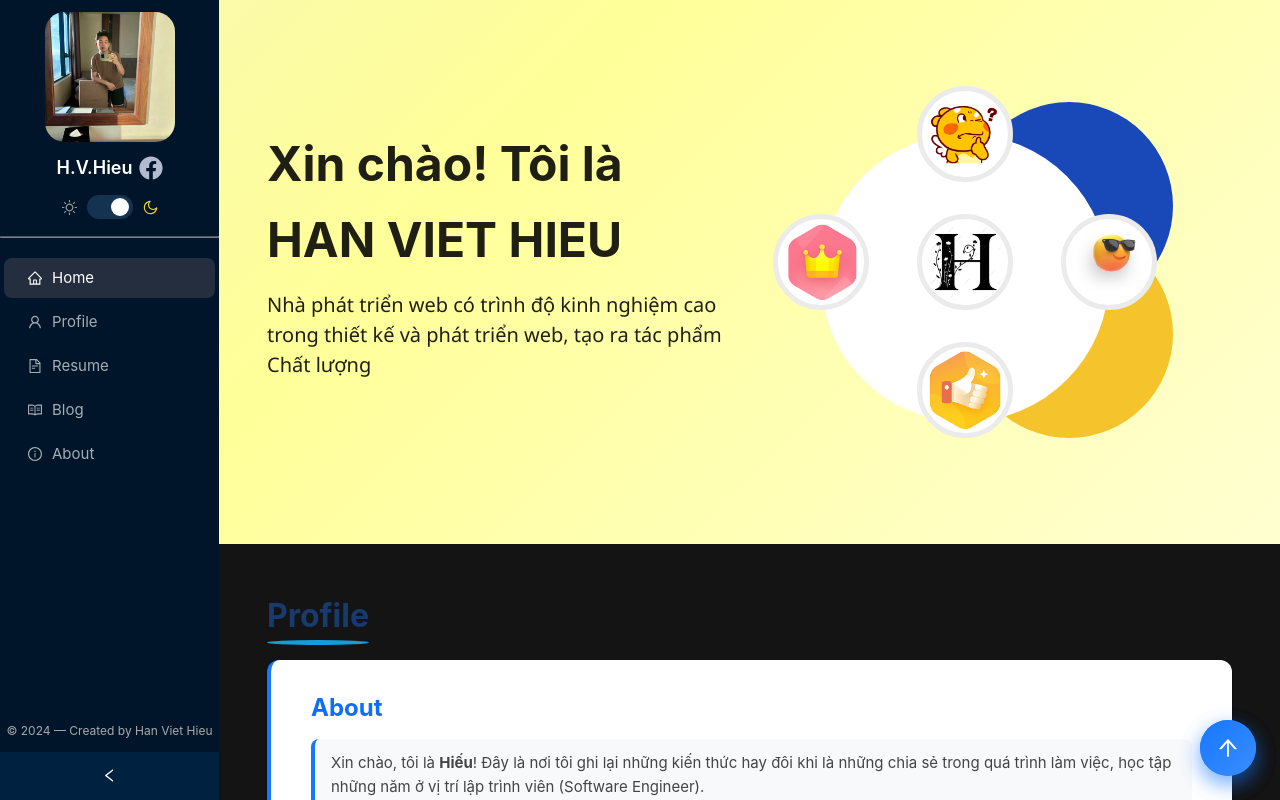
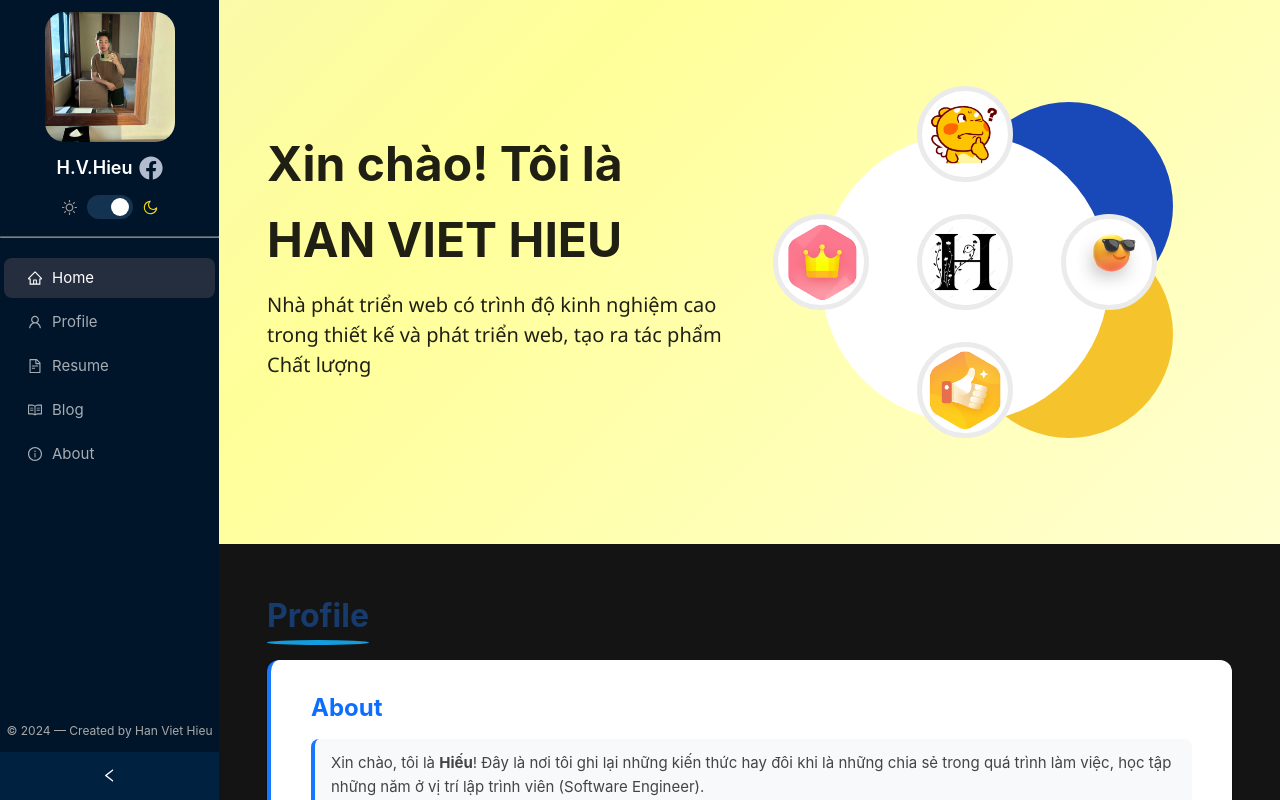
Before and after one commit to HanVietHieu/block-2025, a React (Vite) app: page / in a window 1280 px wide. Built offline with nearby package versions, Linux system fonts and the light colour scheme.

Commit message:
update responsite btn scrool top

```diff
--- a/src/assets/styles/global.scss
+++ b/src/assets/styles/global.scss
@@ -107,10 +107,20 @@
 
   box-shadow: 0 8px 20px rgba(22, 119, 255, 0.35);
   transition: all 0.28s ease;
+
+  @media (max-width: 768px) {
+    width: 36px !important;
+    height: 36px !important;
+
+    svg {
+      font-size: 18px;
+    }
+  }
 }
 
 .scroll-top-btn:hover {
-  transform: scale(1.12) translateY(-4px);
+  transform: scale(1.02);
+  transition: 0.3s ease-in-out;
   box-shadow: 0 12px 28px rgba(22, 119, 255, 0.45);
 }
 
--- a/src/layouts/MainLayout.tsx
+++ b/src/layouts/MainLayout.tsx
@@ -35,7 +35,7 @@ const menuItems = [
 ];
 
 const MainLayout: React.FC = () => {
-  const isCheckMobile = useWindowWidth(992)
+  const isCheckMobile = useWindowWidth(992);
   const contentRef = useRef<HTMLDivElement | null>(null);
   const [collapsed, setCollapsed] = useState<boolean>(useWindowWidth(992));
   const [messageCreated, setMessageCreated] = useState(
@@ -108,16 +108,16 @@ const MainLayout: React.FC = () => {
         $theme={themeMode}
         breakpoint={undefined}
         width={collapsed && !isCheckMobile ? 160 : 219}
-        collapsible = {!isCheckMobile}
-        collapsed={collapsed &&  !isCheckMobile}
+        collapsible={!isCheckMobile}
+        collapsed={collapsed && !isCheckMobile}
         onCollapse={(value: boolean) => handleCollapsed(value)}
-        style={{height: `${isCheckMobile ? '100%' : 'auto'}`}}
+        style={{ height: `${isCheckMobile ? "100%" : "auto"}` }}
       >
-        <StyledAvt $collapsed={collapsed &&  !isCheckMobile}>
+        <StyledAvt $collapsed={collapsed && !isCheckMobile}>
           <img className="profile__avt" src={information.avatar} alt="avt" />
           <div className="avt-item">
             <Logo>{information.fullName}</Logo>
-            {collapsed &&  !isCheckMobile ? null : (
+            {collapsed && !isCheckMobile ? null : (
               <FaFacebook
                 size={24}
                 onClick={handleRouter}
@@ -130,7 +130,7 @@ const MainLayout: React.FC = () => {
         <ThemeToggle
           themeMode={themeMode}
           toggleTheme={toggleTheme}
-          collapsed={collapsed &&  !isCheckMobile}
+          collapsed={collapsed && !isCheckMobile}
         />
         <hr />
         <Menu
@@ -178,12 +178,16 @@ const MainLayout: React.FC = () => {
             {handleMenuItems()}
           </Drawer>
         )}
-      <ContentLayout ref={contentRef} className={`${isCheckMobile ? 'mt-57' : ''}`}>
+        <ContentLayout
+          ref={contentRef}
+          className={`${isCheckMobile ? "mt-57" : ""}`}
+        >
           <StyledContent style={{ background: currentTheme.contentBg }}>
             <Outlet />
           </StyledContent>
         </ContentLayout>
-      <ScrollTopButton handleScrollTop={() => handleScrollTo("root")} /></Layout>
+        <ScrollTopButton handleScrollTop={() => handleScrollTo("root")} activeKey={activeKey}/>
+      </Layout>
     </>
   );
 };
--- a/src/layouts/components/ScrollTopButton.tsx
+++ b/src/layouts/components/ScrollTopButton.tsx
@@ -1,8 +1,15 @@
 import { ArrowUpOutlined } from "@ant-design/icons";
 import { Button } from "antd";
 
-export default function ScrollTopButton({handleScrollTop = () => {}}) {
+interface ScrollTopButtonProps {
+  handleScrollTop?: () => void;
+  activeKey?: string | number;
+}
+export default function ScrollTopButton({handleScrollTop = () => {}, activeKey}: ScrollTopButtonProps) {
 
+  if(activeKey === 'home' || activeKey === "profile") {
+    return <></>
+  }
   return (
     <Button
       type="primary"
--- a/src/pages/blog/index.tsx
+++ b/src/pages/blog/index.tsx
@@ -4,7 +4,6 @@ import Profile from "./components/profile";
 import ProjectsSection from "./components/project";
 import Block from "./components/block";
 import About from "./components/about";
-import ScrollTopButton from "../../layouts/components/ScrollTopButton";
 
 const Blog: React.FC = () => (
   <div>
@@ -23,7 +22,6 @@ const Blog: React.FC = () => (
     <div id="about" style={{ paddingBottom: "24px" }}>
       <About />
     </div>
-    <ScrollTopButton />
   </div>
 );
 
```
Lines whose indentation alone changed are shown as unchanged.
